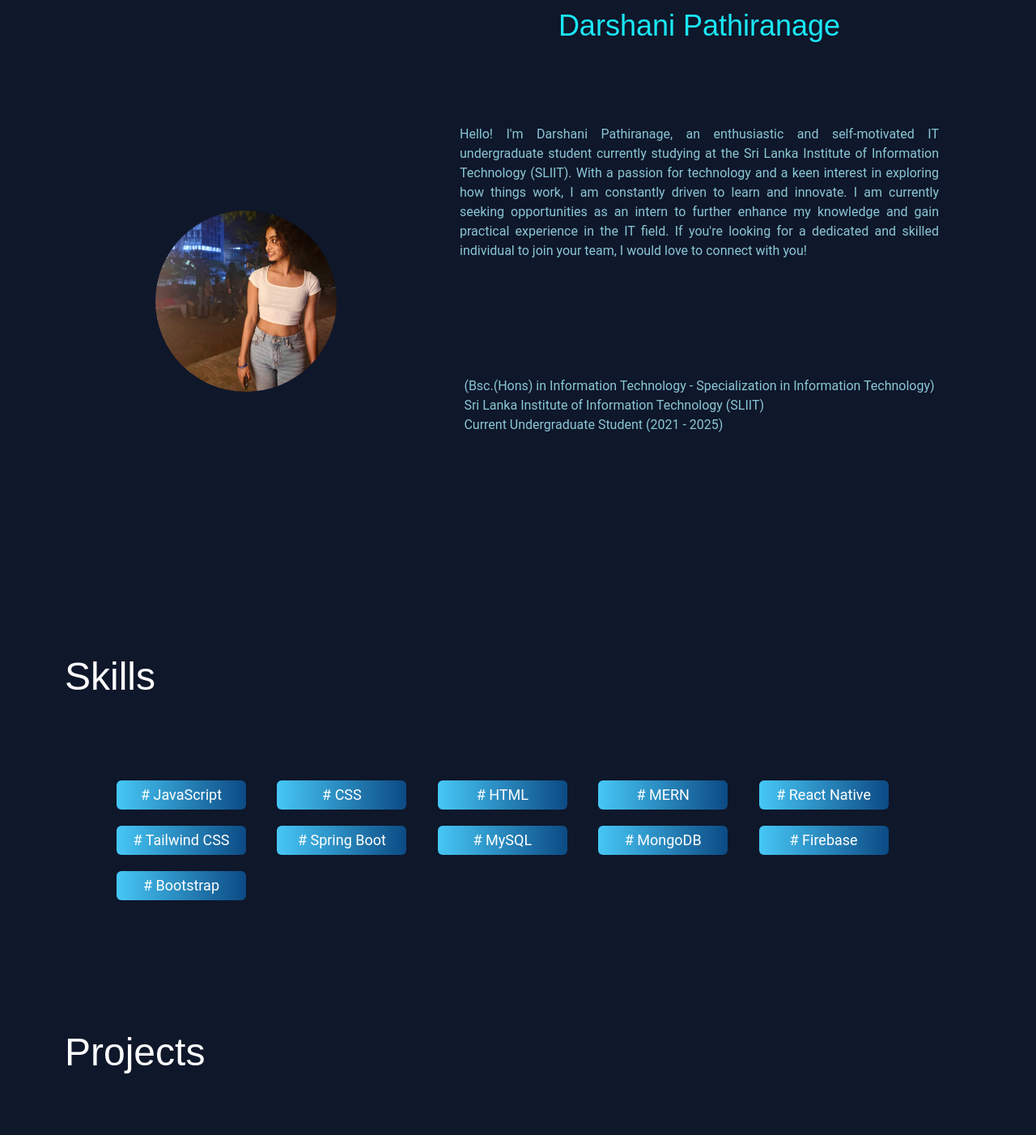
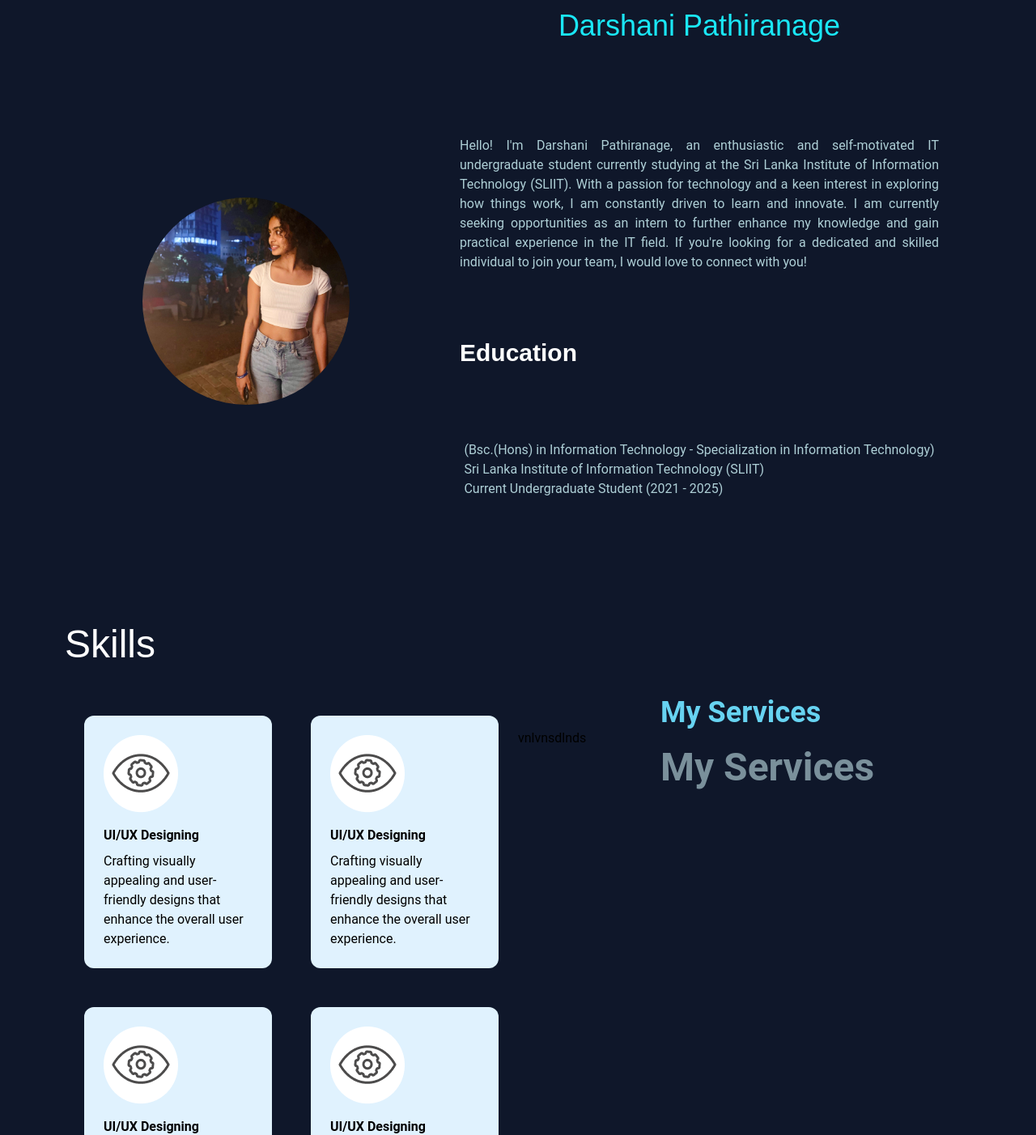
Before and after one commit to darshani-pathiranage20/My-portfolio, a React (Vite) app: page / in a window 1280 px wide. Shown: the part 980-2382 px from the top of the page at 81% size. Built offline with nearby package versions, Linux system fonts and the light colour scheme.

Commit message:
update skills

```diff
--- a/src/components/about.jsx
+++ b/src/components/about.jsx
@@ -1,11 +1,11 @@
 import React from "react";
-import Photo from "../assets/portfolio.jpg"
+import Photo from "../assets/portfolio.jpg";
 
 export default function About() {
   return (
     <div className=" ">
-      <div className=" grid mx-20 grid-cols-[40%_60%] gap-10 mb-10  ">
-        <div className=" px-28  my-20  flex items-center justify-center  ">
+      <div className=" grid mx-20 grid-cols-[40%_60%] gap-10 ">
+        <div className=" px-24  flex items-center justify-center  ">
           <img
             src={Photo}
             alt="my Photo"
@@ -17,10 +17,7 @@ export default function About() {
           <div className="text-[#1ae7f6] grid text-4xl font-arvo justify-center">
             <p>Darshani Pathiranage</p>
           </div>
-
-
-          <div className=" text-[#8ac7d5] font-sans pt-6  grid justify-center">
-          {/* <div className="absolute left-[44.5%] -ml-16 w-1 h-96 rounded-lg bg-[#b0c9ca] "></div> */}
+          <div className=" text-[#aecfd6] font-sans pt-16 grid justify-center">
             <p className="text-justify ">
               Hello! I'm Darshani Pathiranage, an enthusiastic and
               self-motivated IT undergraduate student currently studying at the
@@ -32,17 +29,19 @@ export default function About() {
               for a dedicated and skilled individual to join your team, I would
               love to connect with you!
             </p>
+            <p className="pt-14 text-[#ffffff] font-bold font-arvo text-3xl">
+              Education
+            </p>
           </div>
-          <div className=" text-[#8ac7d5] grid font-sans justify-center pt-16">
+          <div className=" text-[#aecfd6] grid font-sans justify-center pt-16">
             <p>
-              (Bsc.(Hons) in Information Technology - Specialization in Information
-              Technology) <br></br>Sri Lanka Institute of Information Technology (SLIIT)<br></br>
+              (Bsc.(Hons) in Information Technology - Specialization in
+              Information Technology) <br></br>Sri Lanka Institute of
+              Information Technology (SLIIT)<br></br>
               Current Undergraduate Student (2021 - 2025)
             </p>
           </div>
-          <div className=" text-zinc-300 grid justify-center">
-
-          </div>
+          <div className=" text-zinc-300 grid justify-center"></div>
           <div className=" text-zinc-300 grid justify-center"></div>
         </div>
       </div>
--- a/src/components/skills.jsx
+++ b/src/components/skills.jsx
@@ -1,4 +1,5 @@
 import React, { useEffect, useState } from "react";
+import Icon from "../assets/Group 58.png";
 
 export default function Skills() {
   const skillsArray = [
@@ -47,17 +48,77 @@ export default function Skills() {
       image: "../src/assets/skills/css.png",
     },
   ];
+
+  const workArray = [
+    {
+      image: Icon,
+      whatido: "UI/UX Designing",
+      description:
+        "Crafting visually appealing and user-friendly designs that enhance the overall user experience.",
+    },
+    {
+      image: Icon,
+      whatido: "UI/UX Designing",
+      description:
+        "Crafting visually appealing and user-friendly designs that enhance the overall user experience.",
+    },
+    {
+      image: Icon,
+      whatido: "UI/UX Designing",
+      description:
+        "Crafting visually appealing and user-friendly designs that enhance the overall user experience.",
+    },
+    {
+      image: Icon,
+      whatido: "UI/UX Designing",
+      description:
+        "Crafting visually appealing and user-friendly designs that enhance the overall user experience.",
+    },
+  ];
   return (
+    <div>
+      <div className="flex flex-wrap">
+        <div className="bg flex flex-wrap w-[50%]">
+          {workArray.map((workitem, workindex) => (
+            <div key={workindex} className="flex w-1/2 p-2  ">
+              <div className="m-4 p-6 bg-sky-100 rounded-xl">
+                <div className="pb-4">
+                  <img src={workitem.image} alt="work item"></img>
+                </div>
+                <div className="pb-2 font-bold">{workitem.whatido}</div>
+                <div>{workitem.description}</div>
+              </div>
+            </div>
+          ))}
+        </div>
+
+        <div className="bg w-[50%]">
+          <div>
+          <p className="text-5xl pl-44 text-[#7a909b] font-semibold absolute pt-16 ">My Services</p>
+          <p className="font-semibold text-4xl pl-44  text-[#67d3f1]">My Services</p>
+          </div>
+          <div>vnlvnsdlnds</div>
+        </div>
+      </div>
 
       <div className=" grid grid-cols-5   p-16 pl-  ">
         {skillsArray.map((item, index) => (
-          <div key={index} className=" flex flex-col rounded-2xl   justify-center w-fit mb-5 p-" >
+          <div
+            key={index}
+            className=" flex flex-col rounded-2xl   justify-center w-fit mb-5 p-"
+          >
             <div className="  flex justify-center rounded-2xl    ">
               {/* <img className=""  src={item.image}></img> */}
             </div>
-            <div className=" text-[#ffffff] flex justify-center py-1 px-4 w-40 rounded-md bg-gradient-to-r from-[#46c7f6] to-[#0c4a84]"><p className="text-lg ">{'# '}{item.language}</p></div>
+            <div className=" text-[#ffffff] flex justify-center py-1 px-4 w-40 rounded-md bg-gradient-to-r from-[#46c7f6] to-[#0c4a84]">
+              <p className="text-lg ">
+                {"# "}
+                {item.language}
+              </p>
+            </div>
           </div>
         ))}
       </div>
+    </div>
   );
 }
```
Also changed, not shown: src/components/projects.jsx (+3 -4 lines), src/assets/Group 58.png (added). Lines whose indentation alone changed are shown as unchanged.
